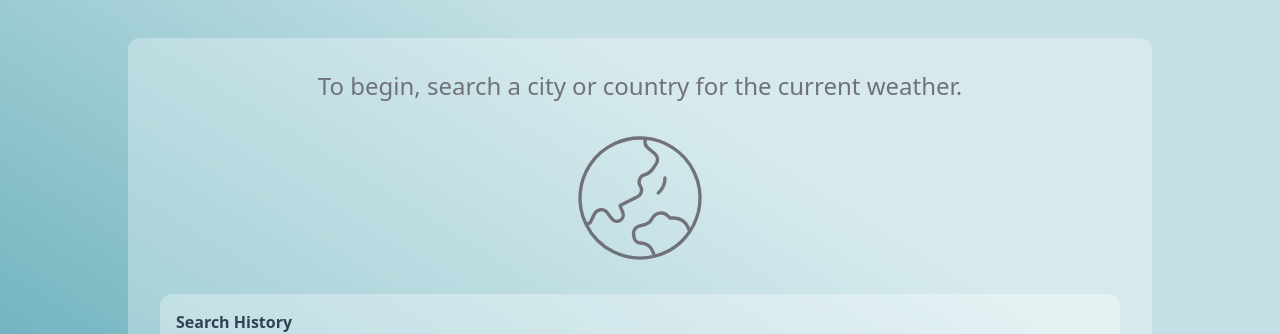
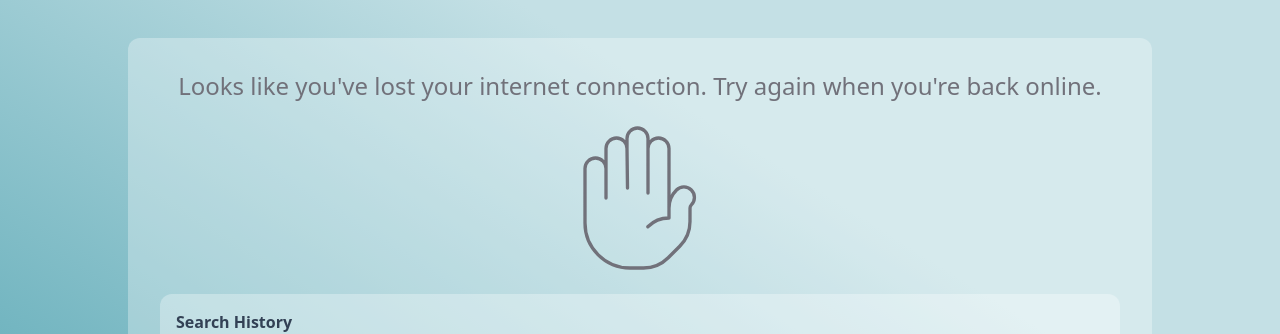
Before and after one commit to zachpang/weather-app, a React (Vite) app: page / in a window 1280 px wide. Both pictures are taken after typing "Sample" into the empty fields and a click on the button 1132 px from the left and 52 px from the top of the page. Shown: the part 162-496 px from the top of the page. Built offline with nearby package versions, Linux system fonts and the light colour scheme; no server answers.

Commit message:
feat: Display message when there is an error

```diff
--- a/src/components/WeatherView/WeatherView.tsx
+++ b/src/components/WeatherView/WeatherView.tsx
@@ -1,6 +1,7 @@
 import {
   ArrowPathIcon,
   GlobeAsiaAustraliaIcon,
+  HandRaisedIcon,
 } from "@heroicons/react/24/outline";
 import { Coordinate, Weather } from "../../api";
 import WeatherIndicator from "./WeatherIndicator";
@@ -22,13 +23,19 @@ function WeatherView({
 
   return (
     <div className="text-secondary">
-      {isFetching && (
+      {hasNoData && isFetching && (
         <Prompt
           title="Satellites are working... please wait."
           icon={<ArrowPathIcon className="stroke-[0.5px]" />}
         />
       )}
-      {hasNoData && !isFetching && (
+      {error && (
+        <Prompt
+          title={error}
+          icon={<HandRaisedIcon className="stroke-[0.5px]" />}
+        />
+      )}
+      {hasNoData && !isFetching && !error && (
         <Prompt
           title="To begin, search a city or country for the current weather."
           icon={<GlobeAsiaAustraliaIcon className="stroke-[0.5px]" />}
```
